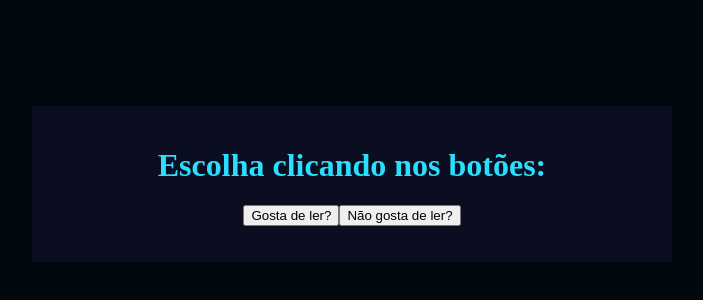
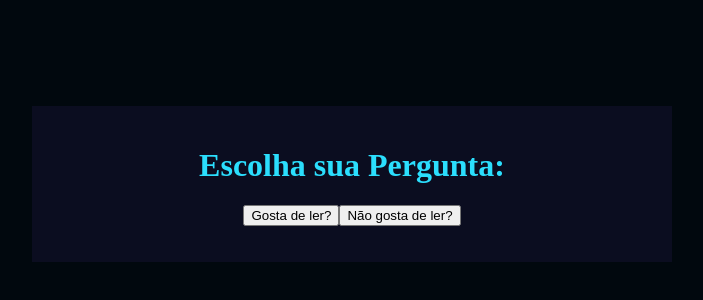
Before and after one commit to judeduart/duda-3-ano-medio, a plain HTML site: page index.html in a window 1280 px wide. Shown: the part 224-524 px from the top of the page, without its empty margins (288-991 px from the left). Drawn offline with Linux system fonts and the light colour scheme.

Commit message:
14-08-24
Trabalho Programação.

```diff
--- a/index.html
+++ b/index.html
@@ -8,7 +8,7 @@
 </head>
 <body>
     <div class="principal">
-        <h1>Escolha clicando nos botões:</h1>
+        <h1>Escolha sua Pergunta:</h1>
         <div class="caixa-perguntas"></div>
         <div class="caixa-alternativas"></div>
         <div class="caixa-resultado">
```
